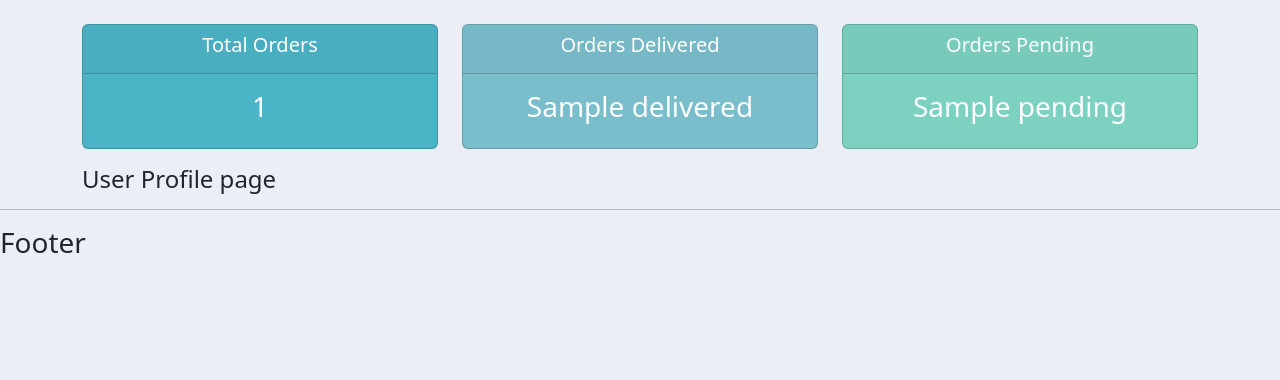
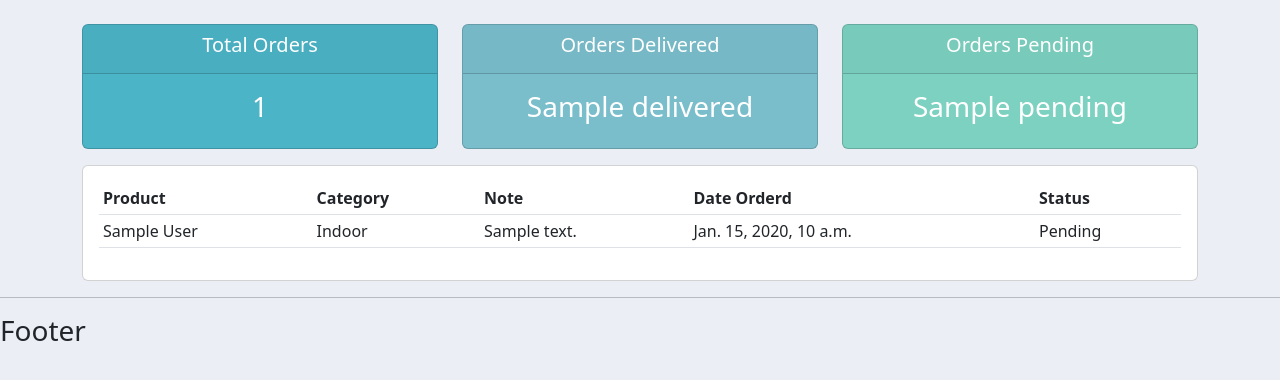
Before and after one commit to Tauh1dHasan/django_practice_one, a Django app: template djangoOne/accounts/templates/accounts/user.html in a window 1280 px wide. Shown: the part 66-446 px from the top of the page. Run offline with Django 3.2, Linux system fonts and the light colour scheme; tables that the repository leaves empty hold one stand-in row (values such as "Sample post"); the template is opened without the code that fills it: values that come from a table or form of the project are taken from there, most other values are stand-ins (such as "Sample title", 1, 10 or a date in 2020).

Commit message:
video 16 done

```diff
--- a/djangoOne/accounts/models.py
+++ b/djangoOne/accounts/models.py
@@ -1,8 +1,10 @@
 from django.db import models
+from django.contrib.auth.models import User
 
 # Create your models here.
 
 class Customer(models.Model):
+    user = models.OneToOneField(User, null=True, on_delete=models.CASCADE)
     name = models.CharField(max_length=200, null=True)
     phone = models.CharField(max_length=200, null=True)
     email = models.CharField(max_length=200, null=True)
--- a/djangoOne/accounts/templates/accounts/user.html
+++ b/djangoOne/accounts/templates/accounts/user.html
@@ -2,6 +2,31 @@
 {% block content %}
 {% include 'accounts/status.html' %}
 
-    <h4>User Profile page</h4>
+<div class="row">
+    <div class="col-md">
+        <div class="card card-body">
+            <table class="table table-sm">
+                <tr>
+                    <th>Product</th>
+                    <th>Category</th>
+                    <th>Note</th>
+                    <th>Date Orderd</th>
+                    <th>Status</th>
+                </tr>
+
+                {% for order in orders %}
+                    <tr>
+                        <td>{{order.product}}</td>
+                        <td>{{order.product.category}}</td>
+                        <td>{{order.note}}</td>
+                        <td>{{order.date_created}}</td>
+                        <td>{{order.status}}</td>
+                    </tr>
+                {% endfor %}
+
+            </table>
+        </div>
+    </div>
+</div>
 
 {% endblock content %}
```
Also changed, not shown: djangoOne/accounts/views.py (+22 -6 lines), djangoOne/accounts/migrations/0008_customer_user.py (added).
